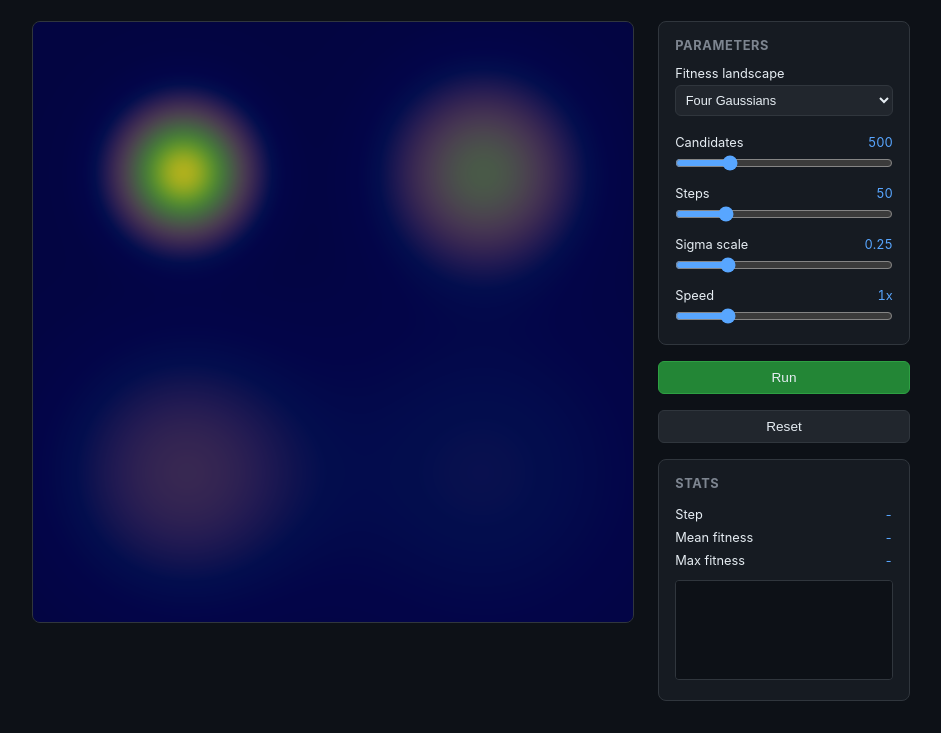
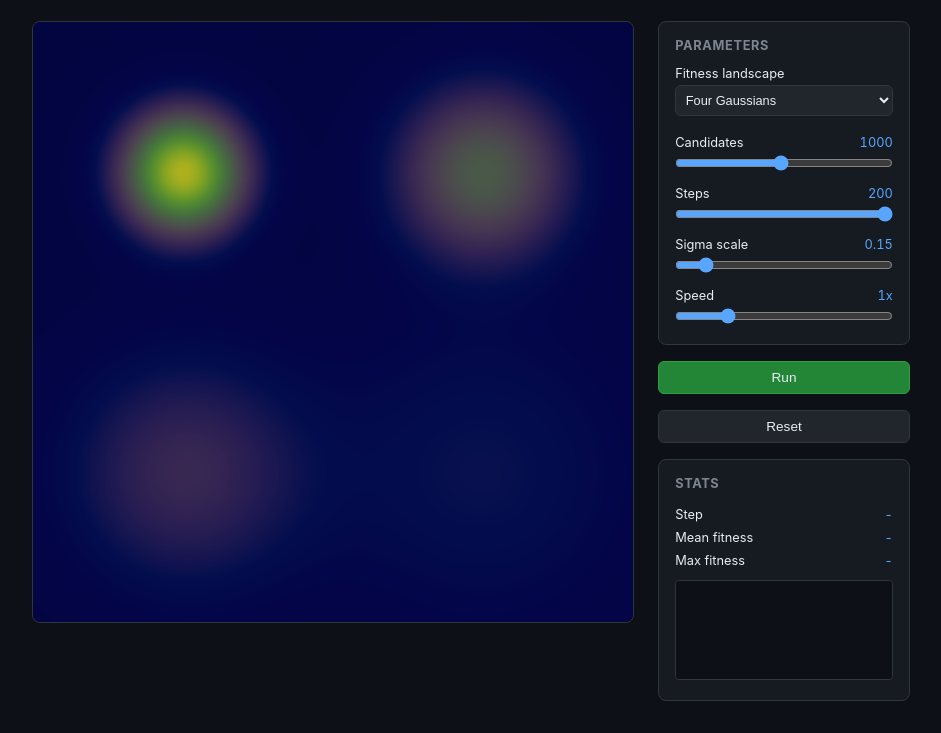
Before and after one commit to lcrh/diffusion_evolution, a plain HTML site: page index.html in a window 1280 px wide. Shown: the part 85-818 px from the top of the page, without its empty margins (169-1110 px from the left). Drawn offline with Linux system fonts and the light colour scheme.

Commit message:
Update defaults: 1000 candidates, 200 steps, 0.15 sigma
Co-Authored-By: Claude Opus 4.6 <noreply@anthropic.com>

```diff
--- a/index.html
+++ b/index.html
@@ -145,16 +145,16 @@
           </select>
         </div>
         <div class="control">
-          <label>Candidates <span id="nVal">500</span></label>
-          <input type="range" id="nSlider" min="50" max="2000" step="50" value="500">
+          <label>Candidates <span id="nVal">1000</span></label>
+          <input type="range" id="nSlider" min="50" max="2000" step="50" value="1000">
         </div>
         <div class="control">
-          <label>Steps <span id="stepsVal">50</span></label>
-          <input type="range" id="stepsSlider" min="10" max="200" step="5" value="50">
+          <label>Steps <span id="stepsVal">200</span></label>
+          <input type="range" id="stepsSlider" min="10" max="200" step="5" value="200">
         </div>
         <div class="control">
-          <label>Sigma scale <span id="sigmaVal">0.25</span></label>
-          <input type="range" id="sigmaSlider" min="0.05" max="0.95" step="0.05" value="0.25">
+          <label>Sigma scale <span id="sigmaVal">0.15</span></label>
+          <input type="range" id="sigmaSlider" min="0.05" max="0.95" step="0.05" value="0.15">
         </div>
         <div class="control">
           <label>Speed <span id="speedVal">1x</span></label>
```
